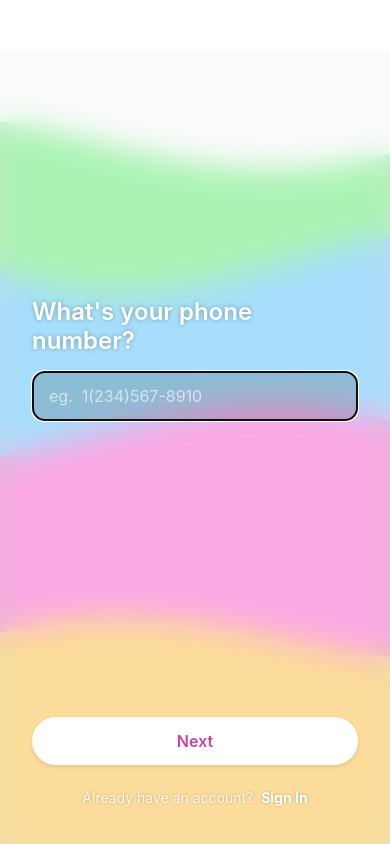
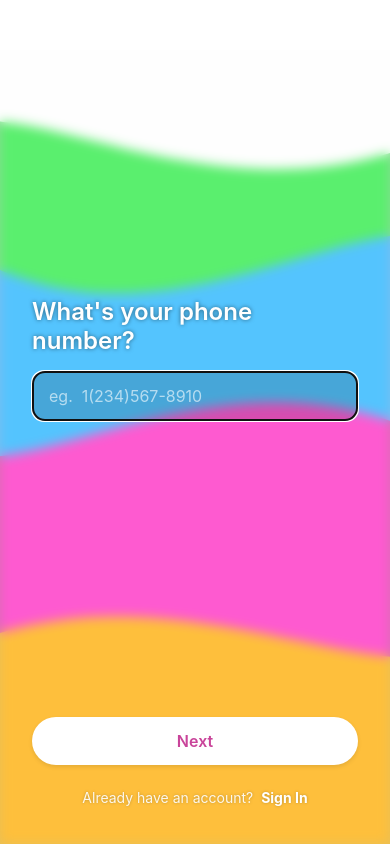
Before and after one commit to nathanzhang1/HPPY, a React Native app: screen /PhoneEntry in a window 390 px wide. Built offline with nearby package versions, Linux system fonts and the light colour scheme.

Commit message:
Tweak background blur of auth pages for visibility

```diff
--- a/src/screens/CreatePasswordScreen.js
+++ b/src/screens/CreatePasswordScreen.js
@@ -65,7 +65,7 @@ export default function CreatePasswordScreen({ navigation, route }) {
       <View style={styles.container}>
         <StatusBar style="dark" />
 
-        <AnimatedBackground blur={true} blurIntensity={80} />
+        <AnimatedBackground blur={true} blurIntensity={30} />
 
         <SafeAreaView style={styles.content} edges={['top', 'left', 'right']}>
           <KeyboardAvoidingView
--- a/src/screens/PhoneEntryScreen.js
+++ b/src/screens/PhoneEntryScreen.js
@@ -36,7 +36,7 @@ export default function PhoneEntryScreen({ navigation }) {
       <View style={styles.container}>
         <StatusBar style="dark" />
 
-        <AnimatedBackground blur={true} blurIntensity={80} />
+        <AnimatedBackground blur={true} blurIntensity={30} />
 
         <SafeAreaView style={styles.content} edges={['top', 'left', 'right']}>
           <KeyboardAvoidingView
@@ -109,7 +109,7 @@ const styles = StyleSheet.create({
     color: '#FFFFFF',
     marginBottom: 16,
     // Subtle dark outline effect
-    textShadowColor:  'rgba(0, 0, 0, 0.3)',
+    textShadowColor:  'rgba(0, 0, 0, 0.5)',
     textShadowOffset: { width: 0, height: 0 },
     textShadowRadius: 4,
   },
--- a/src/screens/SignInScreen.js
+++ b/src/screens/SignInScreen.js
@@ -63,7 +63,7 @@ export default function SignInScreen({ navigation }) {
       <View style={styles.container}>
         <StatusBar style="dark" />
 
-        <AnimatedBackground blur={true} blurIntensity={80} />
+        <AnimatedBackground blur={true} blurIntensity={30} />
 
         <SafeAreaView style={styles.content} edges={['top', 'left', 'right']}>
           <KeyboardAvoidingView
```
